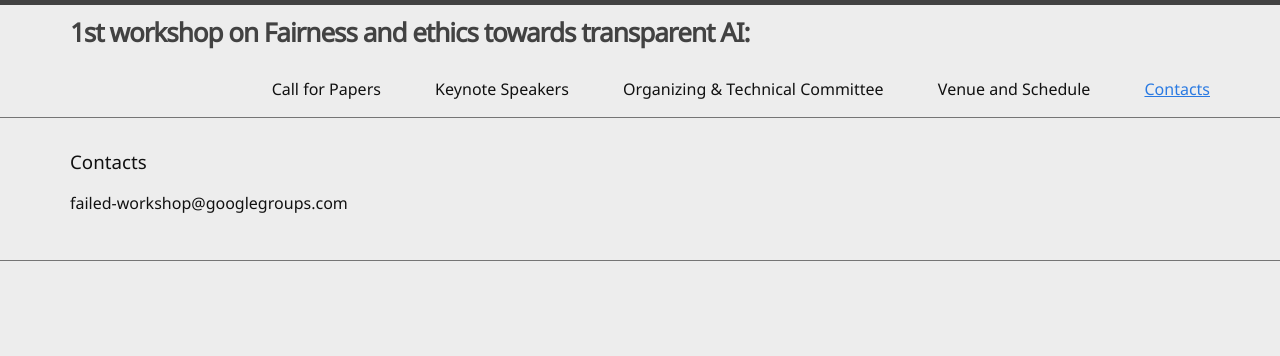
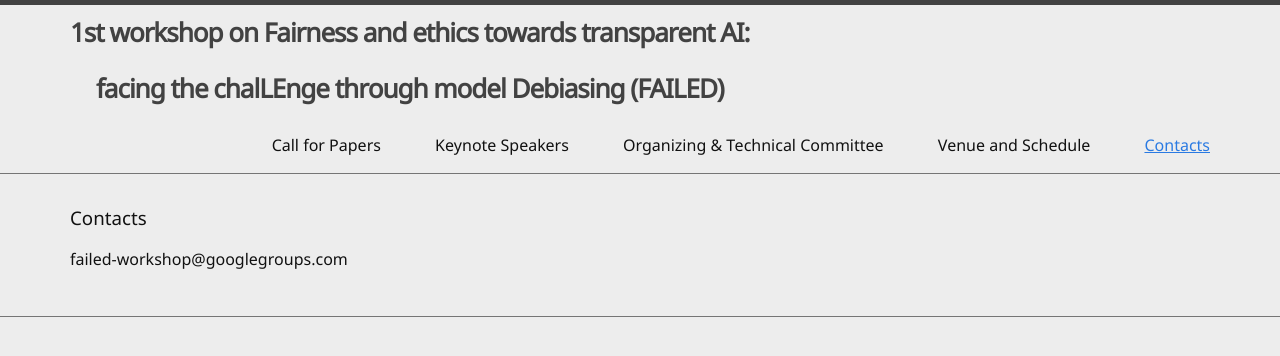
Before and after one commit to VitoPaoloPastore/2nd-FAILED-Workshop-ICCV-2025.github.io, a Jekyll site: the page built from 4-contacts.md, in a window 1280 px wide. Shown: the top 356 px of the page. Built offline with Jekyll 4.4.1, drawn with Linux system fonts in a browser that asks for light colours.

Commit message:
Update header.html

```diff
--- a/_includes/header.html
+++ b/_includes/header.html
@@ -3,7 +3,7 @@
   <div class="wrapper">
 
 <div style="text-align: center;">
-    <a class="site-title" href="{{ '/' | relative_url }}"><strong>{{ site.title | escape }}</strong></a>
+    <a class="site-title" href="{{ '/' | relative_url }}"><strong>1st workshop on Fairness and ethics towards transparent AI:<br/> facing the chalLEnge through model Debiasing (FAILED)</strong></a>
 </div>
     <nav class="site-nav">
       <span class="menu-icon">
```
